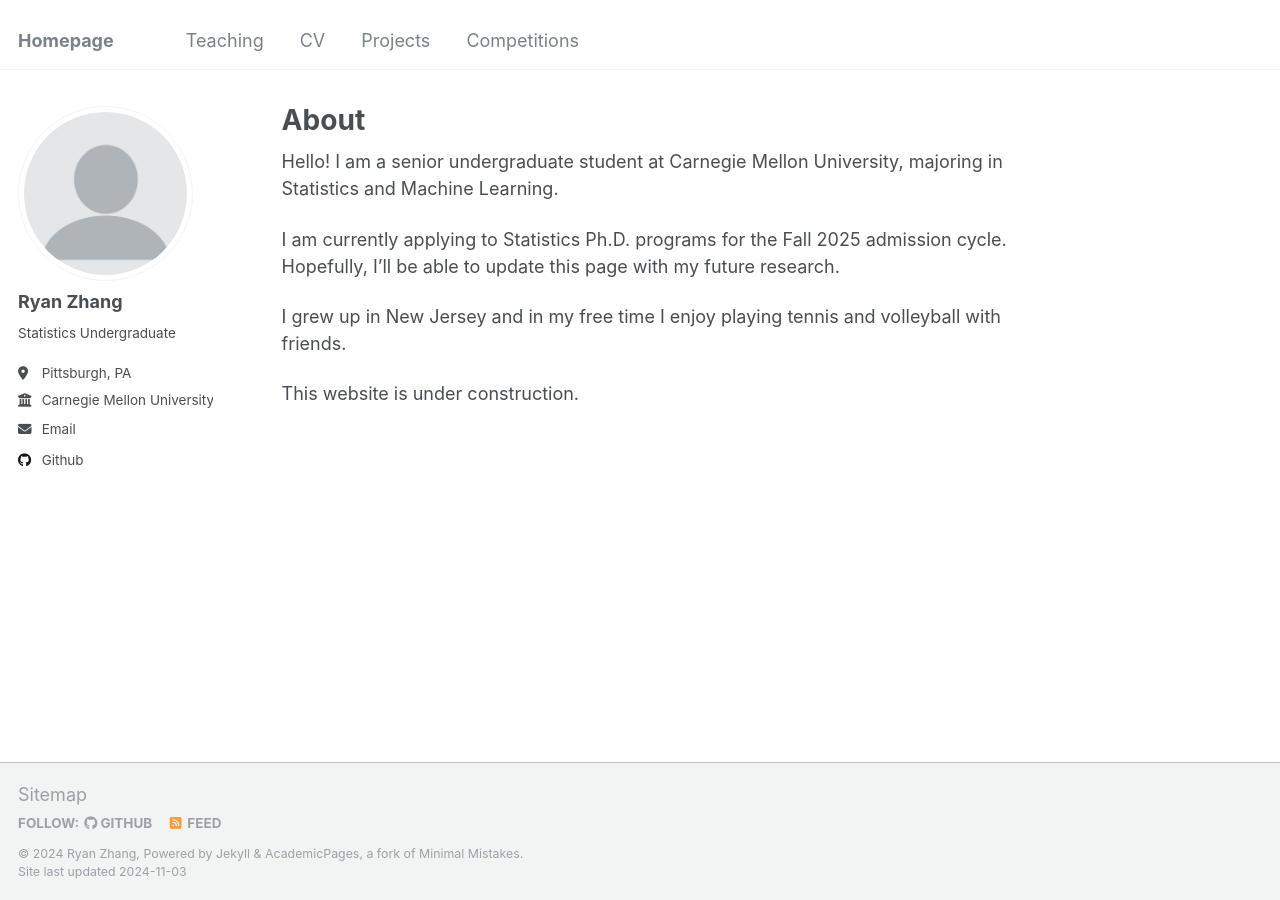
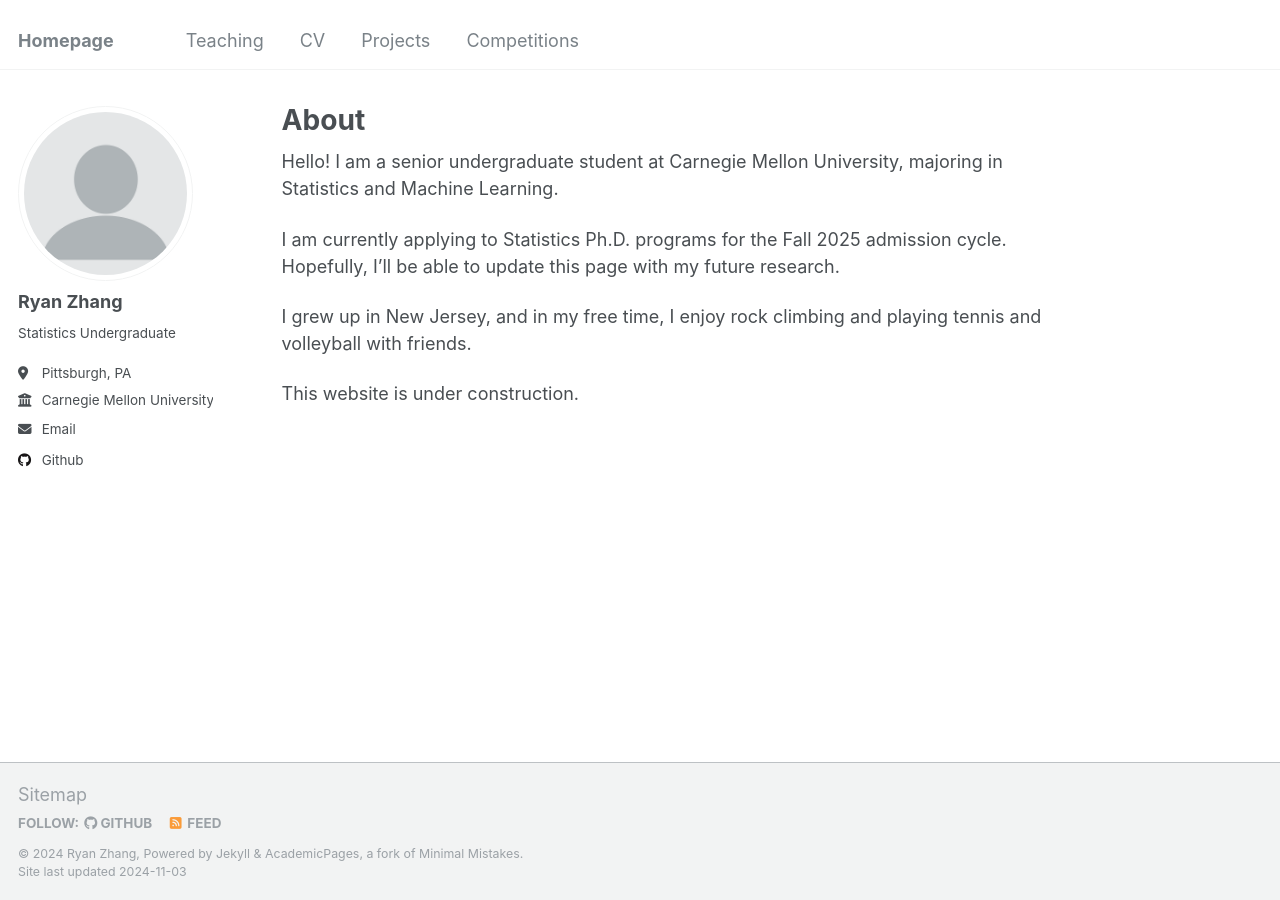
Before and after one commit to rzryanz00/rzryanz00.github.io, a Jekyll site: the page built from _pages/about.md, in a window 1280 px wide. Built offline with Jekyll 4.4.1, drawn with Linux system fonts in a browser that asks for light colours.

Commit message:
Modified about me

```diff
--- a/_pages/about.md
+++ b/_pages/about.md
@@ -11,6 +11,6 @@ Hello! I am a senior undergraduate student at Carnegie Mellon University, majori
 
 I am currently applying to Statistics Ph.D. programs for the Fall 2025 admission cycle. Hopefully, I'll be able to update this page with my future research.
 
-I grew up in New Jersey and in my free time I enjoy playing tennis and volleyball with friends.
+I grew up in New Jersey, and in my free time, I enjoy rock climbing and playing tennis and volleyball with friends.
 
 This website is under construction.
```
